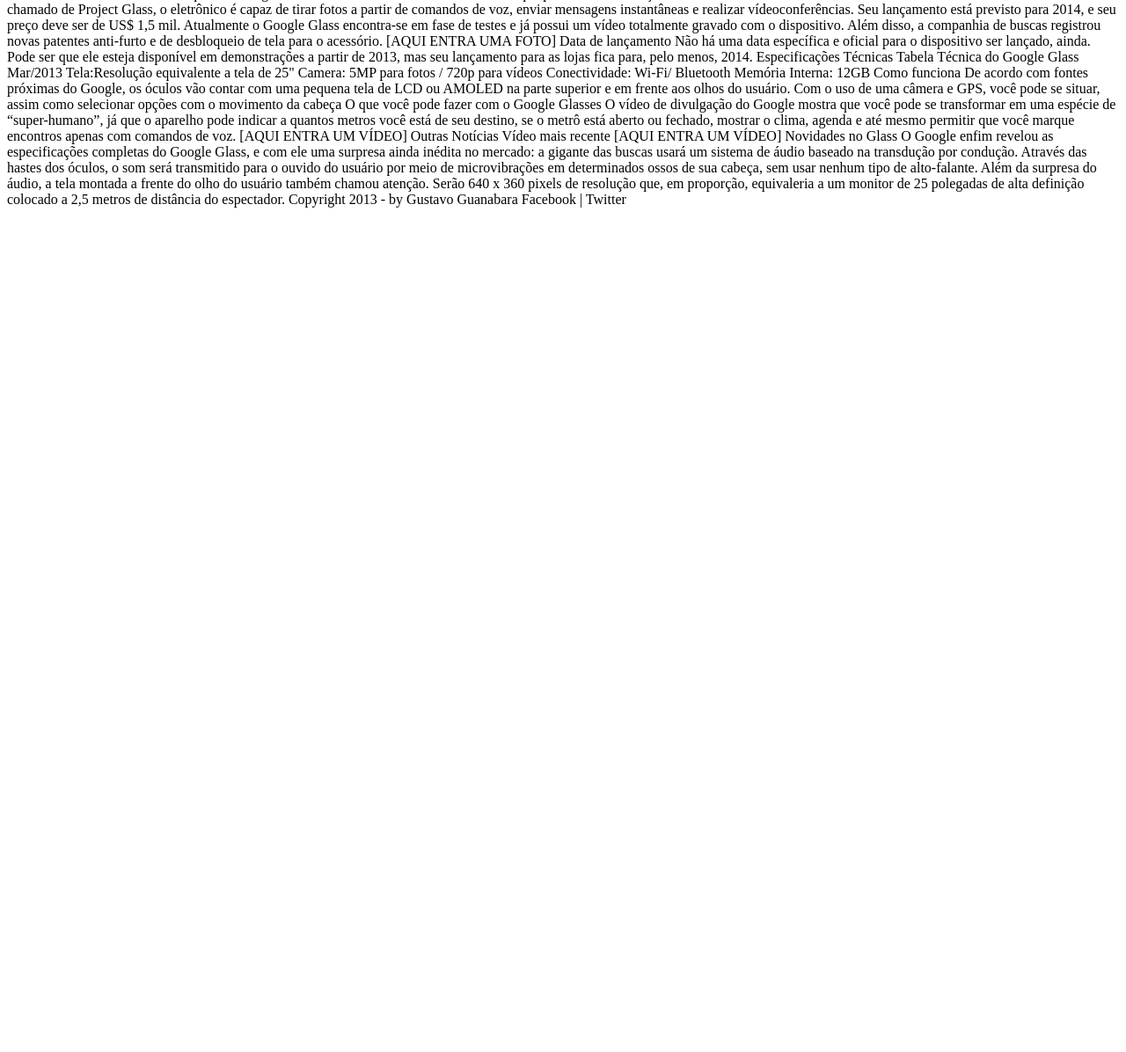
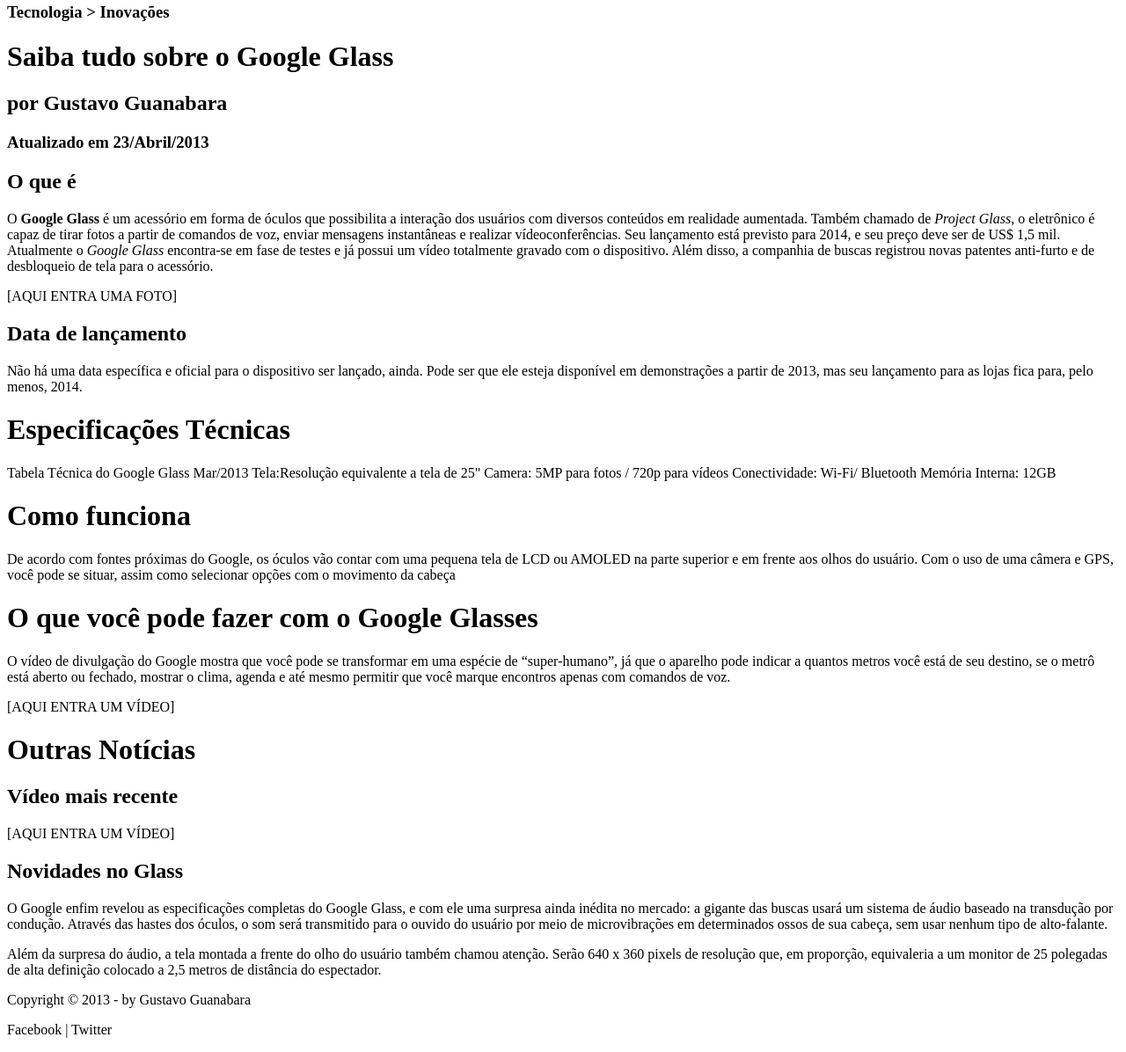
Before and after one commit to DeSouzaSR/cursoemvideo-html, a plain HTML site: page projeto-glass-html5/index.html in a window 1280 px wide. Shown: the part 268-1464 px from the top of the page at 88% size. Before the commit the page ends 800 px from the top, so only its background shows below. Drawn offline with Linux system fonts and the light colour scheme.

Commit message:
Estudarmos formatação de fontes

```diff
--- a/projeto-glass-html5/index.html
+++ b/projeto-glass-html5/index.html
@@ -7,6 +7,7 @@
 </head>
 <body>
     <div id="interface">
+        <header id="cabecalho">
             <hgroup>
                 <h1>Google Glass</h1>
                 <h2>A revolução do Google está chegando</h2>
@@ -20,21 +21,28 @@
             - Fotos
             - Multimídia
             - Fale conosco
+        </header>
 
-        Tecnologia > Inovações
-        Saiba tudo sobre o Google Glass
-        por Gustavo Guanabara
-        Atualizado em 23/Abril/2013
+        <hgroup>
+            <h3>Tecnologia > Inovações</h3>
+            <h1>Saiba tudo sobre o Google Glass</h1>
+            <h2>por Gustavo Guanabara</h2>
+            <h3>Atualizado em 23/Abril/2013</h3>
+        </hgroup>
 
-        O que é
-        O Google Glass é um acessório em forma de óculos que possibilita a interação dos usuários com diversos conteúdos em realidade aumentada. Também chamado de Project Glass, o eletrônico é capaz de tirar fotos a partir de comandos de voz, enviar mensagens instantâneas e realizar vídeoconferências. Seu lançamento está previsto para 2014, e seu preço deve ser de US$ 1,5 mil. Atualmente o Google Glass encontra-se em fase de testes e já possui um vídeo totalmente gravado com o dispositivo. Além disso, a companhia de buscas registrou novas patentes anti-furto e de desbloqueio de tela para o acessório.
+        <h2>O que é</h2>
+        <p>
+            O <b>Google Glass</b> é um acessório em forma de óculos que possibilita a interação dos usuários com diversos conteúdos em realidade aumentada. Também chamado de <i>Project Glass</i>, o eletrônico é capaz de tirar fotos a partir de comandos de voz, enviar mensagens instantâneas e realizar vídeo&shy;con&shy;fe&shy;rên&shy;cias. Seu lançamento está previsto para 2014, e seu preço deve ser de US$ 1,5 mil. Atualmente o <em>Google Glass</em> encontra-se em fase de testes e já possui um vídeo totalmente gravado com o dispositivo. Além disso, a companhia de buscas registrou novas patentes anti-furto e de desbloqueio de tela para o acessório.
+        </p>
 
         [AQUI ENTRA UMA FOTO]
 
-        Data de lançamento
+        <h2>Data de lançamento</h2>
+        <p>
             Não há uma data específica e oficial para o dispositivo ser lançado, ainda. Pode ser que ele esteja disponível em demonstrações a partir de 2013, mas seu lançamento para as lojas fica para, pelo menos, 2014.
+        </p>
 
-        Especificações Técnicas
+        <h1>Especificações Técnicas</h1>
         Tabela Técnica do Google Glass Mar/2013
 
         Tela:Resolução equivalente a tela de 25"
@@ -42,26 +50,34 @@
         Conectividade: Wi-Fi/ Bluetooth
         Memória Interna: 12GB
 
-        Como funciona
+        <h1>Como funciona</h1>
+        <p>
             De acordo com fontes próximas do Google, os óculos vão contar com uma pequena tela de LCD ou AMOLED na parte superior e em frente aos olhos do usuário. Com o uso de uma câmera e GPS, você pode se situar, assim como selecionar opções com o movimento da cabeça
+        </p>
 
-        O que você pode fazer com o Google Glasses
-        O vídeo de divulgação do Google mostra que você pode se transformar em uma espécie de “super-humano”, já que o aparelho pode indicar a quantos metros você está de seu destino, se o metrô está aberto ou fechado, mostrar o clima, agenda e até mesmo permitir que você marque encontros apenas com comandos de voz.
+        <h1>O que você pode fazer com o Google Glasses</h1>
+        <p>
+            O vídeo de divulgação do Google mostra que você pode se transformar em uma espécie de “super-<wbr/>humano”, já que o aparelho pode indicar a quantos metros você está de seu destino, se o metrô está aberto ou fechado, mostrar o clima, agenda e até mesmo permitir que você marque encontros apenas com comandos de voz.
+        </p>
 
         [AQUI ENTRA UM VÍDEO]
 
-        Outras Notícias
-        Vídeo mais recente
+        <h1>Outras Notícias</h1>
+        <h2>Vídeo mais recente</h2>
 
         [AQUI ENTRA UM VÍDEO]
 
-        Novidades no Glass
-        O Google enfim revelou as especificações completas do Google Glass, e com ele uma surpresa ainda inédita no mercado: a gigante das buscas usará um sistema de áudio baseado na transdução por condução. Através das hastes dos óculos, o som será transmitido para o ouvido do usuário por meio de microvibrações em determinados ossos de sua cabeça, sem usar nenhum tipo de alto-falante.
+        <h2>Novidades no Glass</h2>
+        <p>
+            O Google enfim revelou as especificações completas do Google Glass, e com ele uma surpresa ainda inédita no mercado: a gigante das buscas usará um sistema de áudio baseado na transdução por condução. Através das hastes dos óculos, o som será transmitido para o ouvido do usuário por meio de microvibrações em determinados ossos de sua cabeça, sem usar nenhum tipo de alto-<wbr/>falante.
+        </p>
 
+        <p>
             Além da surpresa do áudio, a tela montada a frente do olho do usuário também chamou atenção. Serão 640 x 360 pixels de resolução que, em proporção, equivaleria a um monitor de 25 polegadas de alta definição colocado a 2,5 metros de distância do espectador.
+        </p>
 
-        Copyright 2013 - by Gustavo Guanabara
-        Facebook | Twitter
+        <p>Copyright &copy; 2013 - by Gustavo Guanabara</p>
+        <p>Facebook | Twitter</p>
     </div>
 </body>
 </html>
```
Lines whose indentation alone changed are shown as unchanged.
